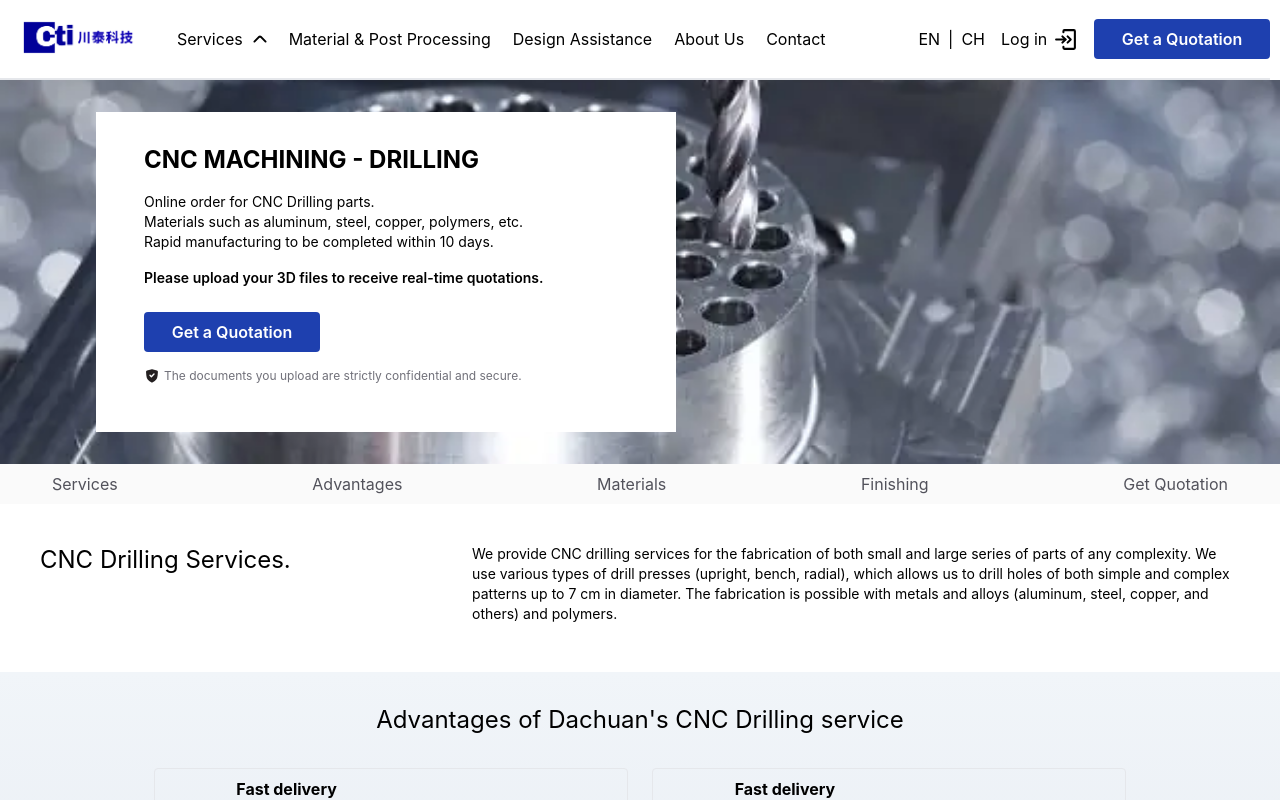
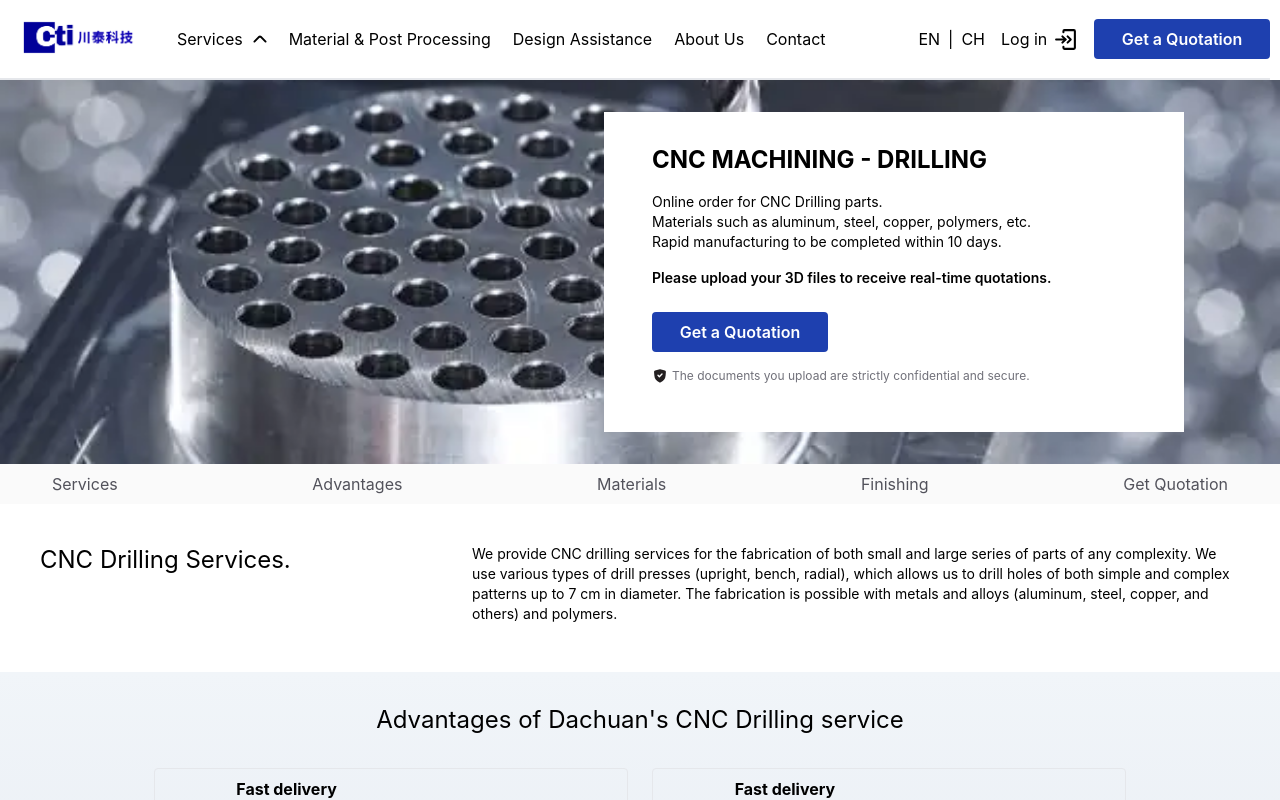
Before and after one commit to EdondjiIbolo/Dachuan-React, a React (Vite) app: page /machining-drilling in a window 1280 px wide. Shown: the top 800 px of the page. Built offline with nearby package versions, Linux system fonts and the light colour scheme.

Commit message:
drilling add

```diff
--- a/src/components/pages/Drilling.jsx
+++ b/src/components/pages/Drilling.jsx
@@ -49,7 +49,7 @@ export function DrillingCnc() {
       <Header />
       <main className=" relative  ">
         <main className=" w-full max-w-[1300px] m-auto pt-20">
-          <section className="relative flex items-center h-86 sm:h-96 overflow-hidden ">
+          <section className="relative flex items-center justify-end h-86 sm:h-96 overflow-hidden ">
             <picture className="absolute hidden sm:block z-5 top-0 left-0  w-full ">
               <img
                 src="/img/Drilling-method.webp"
@@ -59,7 +59,7 @@ export function DrillingCnc() {
             </picture>
             <section
               id="Services"
-              className="sm:px-12 p-4 sm:py-8 h-full flex flex-col z-10 relative w-full bg-white text-wrap gap-4  sm:w-[580px] sm:ml-24 sm:h-[320px] "
+              className="sm:px-12 p-4 sm:py-8 h-full flex flex-col z-10 relative w-full bg-white text-wrap gap-4  sm:w-[580px] sm:mr-24 sm:h-[320px] "
             >
               <h1 className="font-bold sm:text-2xl text-lg max-w-[40ch] uppercase text-wrap">
                 CNC MACHINING - {Drilling.Page}
```
